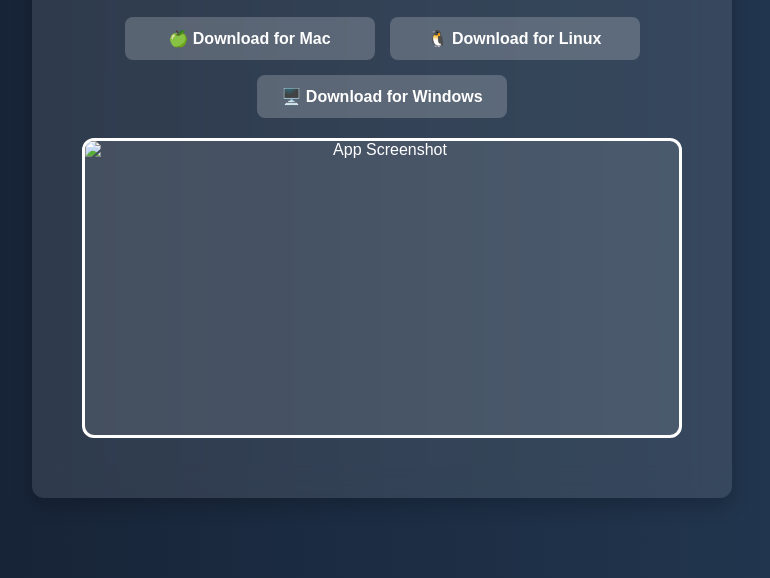
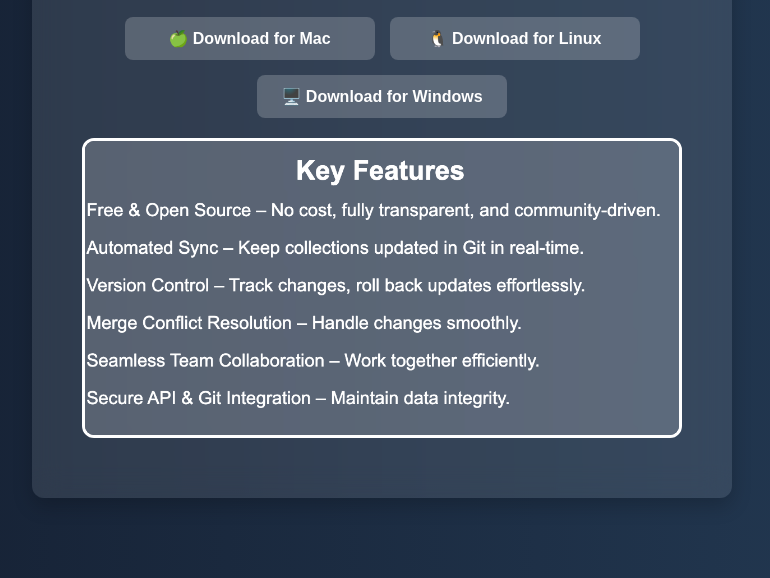
Before and after one commit to svfodekar/git-postman-sync-webpage, a plain HTML site: page index.html in a window 1280 px wide. Shown: the part 222-800 px from the top of the page, without its empty margins (258-1028 px from the left). Drawn offline with Linux system fonts and the light colour scheme.

Commit message:
Update index.html

```diff
--- a/index.html
+++ b/index.html
@@ -121,10 +121,10 @@
         </div>
 
         <div class="slideshow-container">
-            <img src="one.jpg" class="slide active" alt="App Screenshot">
-            <img src="two.jpg" class="slide" alt="App Screenshot">
-            <img src="three.jpg" class="slide" alt="App Screenshot">
-            <img src="four.jpg" class="slide" alt="App Screenshot">
+            <img src="one.png" class="slide active" alt="App Screenshot">
+            <img src="two.png" class="slide" alt="App Screenshot">
+            <img src="three.png" class="slide" alt="App Screenshot">
+            <img src="four.png" class="slide" alt="App Screenshot">
             <img src="default.jpg" class="slide" alt="Default Image">
         </div>
     </div>
```
